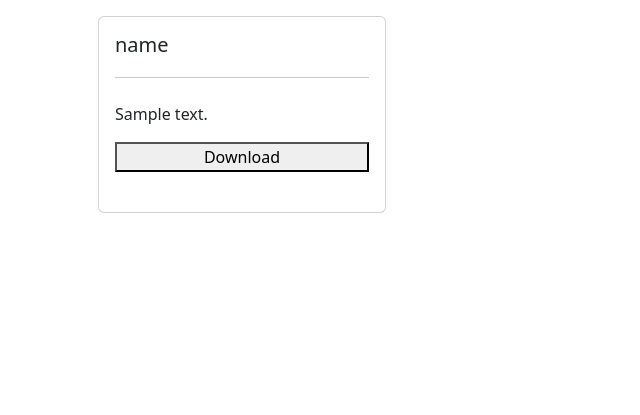
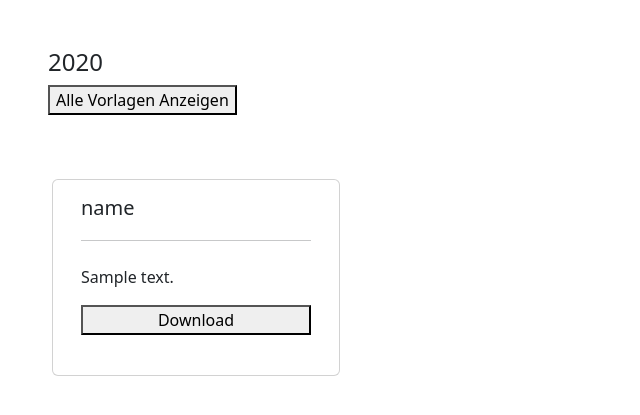
Before and after one commit to FAUSheppy/ths-cl-migration, a Flask app: template templates/select_template.html in a window 1280 px wide. Shown: the part 56-471 px from the top of the page, without its empty margins (0-640 px from the left). Run offline with Flask 2, Linux system fonts and the light colour scheme; the template is opened without the code that fills it: most values are stand-ins (such as "Sample title", 1, 10 or a date in 2020); parts of the project's set-up code (start-up, migrations or seed data) failed here and were passed over; some libraries are stand-ins or nearby versions.

Commit message:
automatic year filters for templates

```diff
--- a/server.py
+++ b/server.py
@@ -476,8 +476,20 @@ def newDocumentFromTemplate():
 
     projectId = flask.request.args.get("projectId")
     template = flask.request.args.get("template")
+    noFilter = flask.request.args.get("nofilter") == "true"
     documentTemplateDict = filesystem.getTemplates()
     saveToSamba = bool(flask.request.args.get("saveToSamba"))
+
+    yearFilter = ""
+    if projectId.startswith("22") and not noFilter:
+        yearFilter = "Vorlagen für Jahr: 2022"
+        deleteList = []
+        for key, value in documentTemplateDict.items():
+            if value["year"] != 2022:
+                deleteList.append(key)
+
+        for el in deleteList:
+            documentTemplateDict.pop(el)
 
     if not projectId:
         return ("Missing projectId as URL-arg", 400)
@@ -499,7 +511,8 @@ def newDocumentFromTemplate():
         return flask.render_template("select_template.html",
                                         templatesDict=documentTemplateDict,
                                         projectId=projectId,
-                                        projectPathAvailiable=projectPathAvailiable)
+                                        projectPathAvailiable=projectPathAvailiable,
+                                        yearFilter=yearFilter)
     else:
         if not template in documentTemplateDict:
             return ("Template not found", 404)
--- a/templates/select_template.html
+++ b/templates/select_template.html
@@ -6,9 +6,17 @@
 
 <body>
   {% include 'navbar.html' %}
-  <div class="container">
+  <div class="mx-lg-5">
+    <div class="w-100 my-5" style="min-height: 1px;">
+    <h4 class="float-left mr-5">{{ yearFilter }}</h4>
+    {% if yearFilter %}
+        <button onclick="window.location = window.location + '&nofilter=true'" class="btn-success float-left">Alle Vorlagen Anzeigen</button>
+    {% endif %}
+    </div>
+
+    <div class="row">
     {% for key in templatesDict.keys() %}
-    <div class="template-card m-3 card col" style="width: 18rem;">
+    <div class="template-card m-3 card col-3" style="width: 18rem;">
         <div class="card-body">
           <h5 class="card-title">{{ key }}</h5>
           <h6 class="card-subtitle mb-2 text-muted"></h6>
@@ -29,6 +37,7 @@
         </div>
     </div>
     {% endfor %}
+    </div>
   </div>
 </body>
 
```
